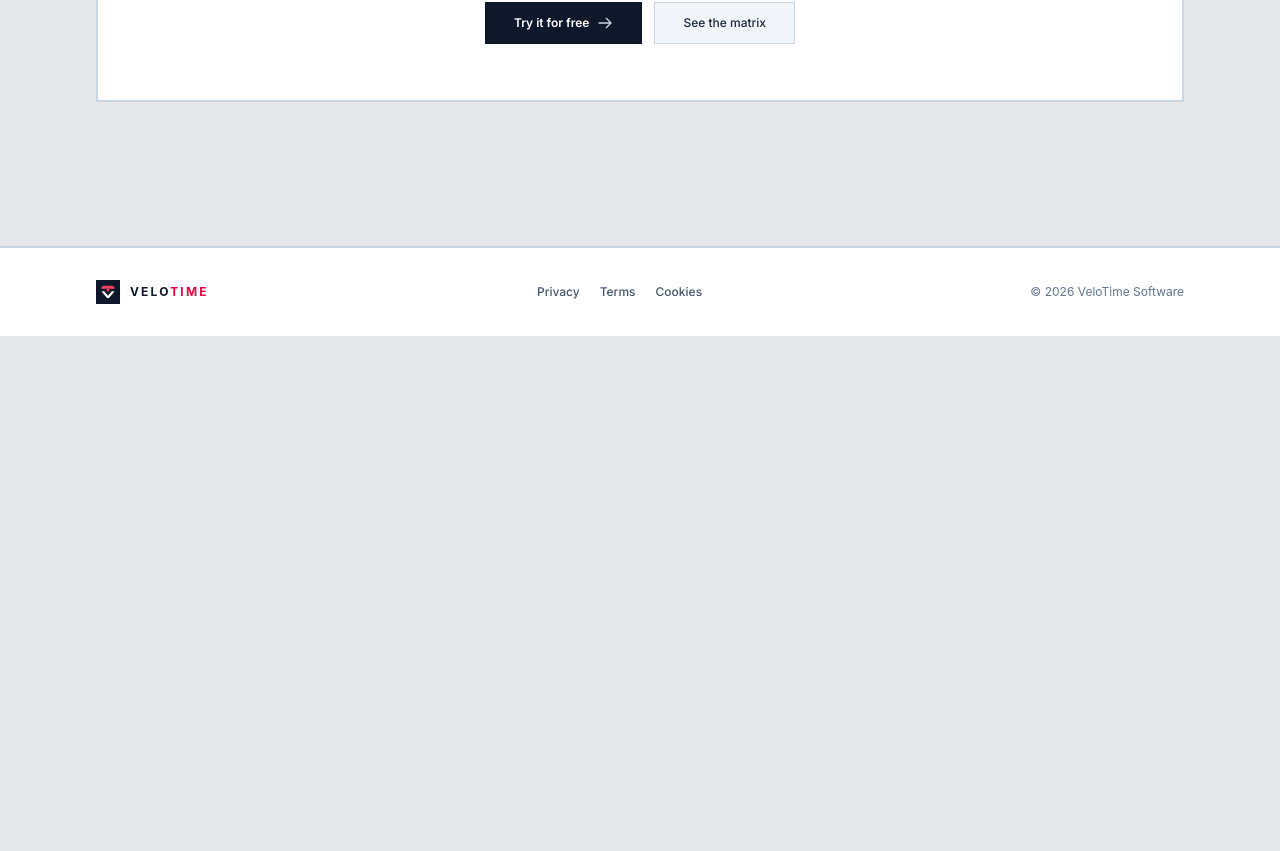
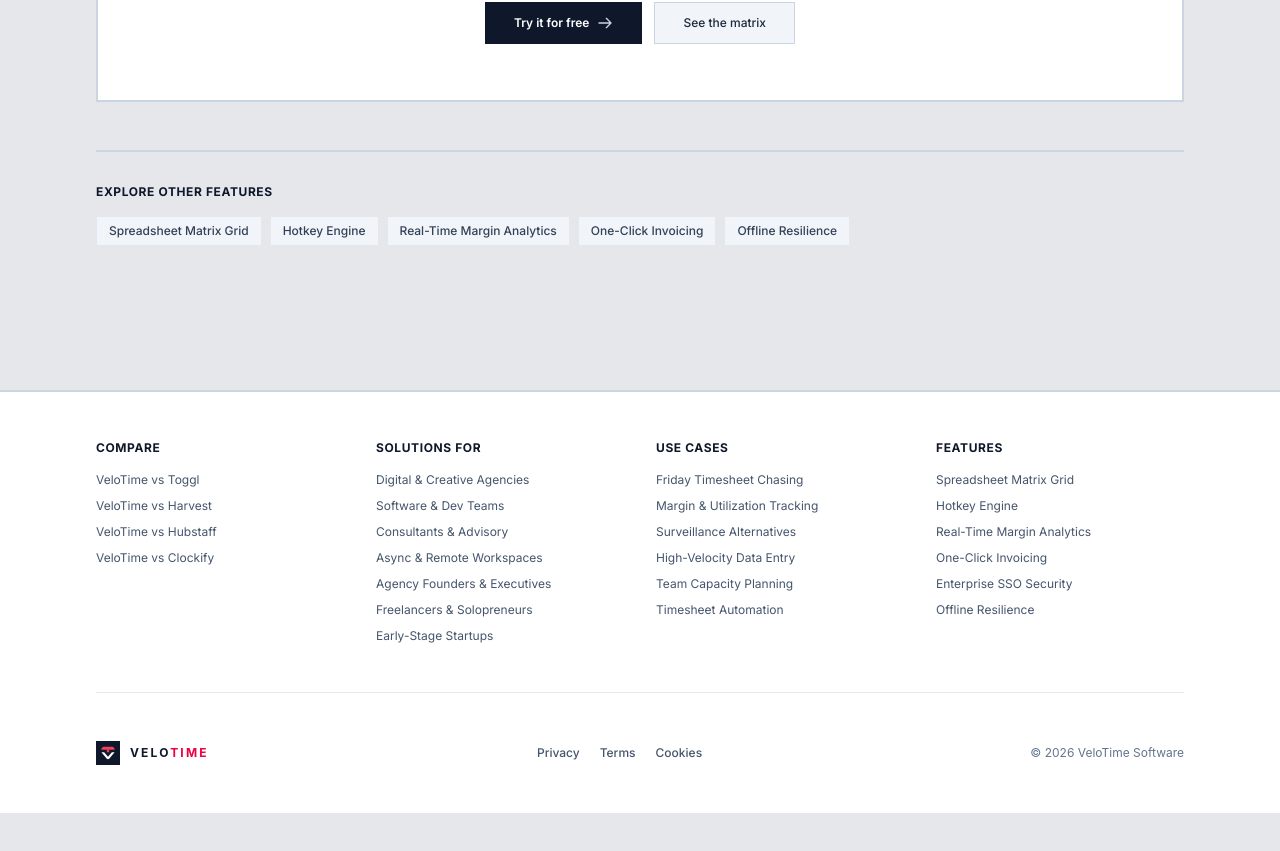
Before and after one commit to 1d2g/velotime-landing, a Next.js app: page /features/clerk-sso in a window 1280 px wide. Shown: the part 483-1334 px from the top of the page. Before the commit the page ends 899 px from the top, so only its background shows below. Built offline with nearby package versions, Linux system fonts and the light colour scheme.

Commit message:
feat: implemented SEO internal linking spider web with fat footer and dynamic cross-links

```diff
--- a/src/app/compare/[competitor]/page.js
+++ b/src/app/compare/[competitor]/page.js
@@ -117,6 +117,18 @@
         </div>
       </section>
 
+      {/* ================= RELATED LINKS ================= */}
+      <section className="pt-8 border-t-2 border-slate-300 dark:border-zinc-700">
+        <h3 className="font-bold text-slate-900 dark:text-slate-100 mb-4 uppercase tracking-wider text-xs">Explore other alternatives</h3>
+        <div className="flex flex-wrap gap-2">
+          {competitors.filter(c => c.slug !== competitor.slug).map(c => (
+            <Link key={c.slug} href={`/compare/${c.slug}`} className="px-3 py-1.5 bg-slate-100 dark:bg-zinc-800 hover:bg-rose-50 dark:hover:bg-rose-900/30 text-slate-700 dark:text-slate-300 hover:text-rose-700 dark:hover:text-rose-400 text-xs font-medium border border-slate-200 dark:border-zinc-700 transition-colors">
+              VeloTime vs {c.name}
+            </Link>
+          ))}
+        </div>
+      </section>
+
     </main>
   );
 }
--- a/src/app/features/[feature]/page.js
+++ b/src/app/features/[feature]/page.js
@@ -76,6 +76,19 @@
           </Link>
         </div>
       </section>
+
+      {/* ================= RELATED LINKS ================= */}
+      <section className="pt-8 border-t-2 border-slate-300 dark:border-zinc-700">
+        <h3 className="font-bold text-slate-900 dark:text-slate-100 mb-4 uppercase tracking-wider text-xs">Explore other features</h3>
+        <div className="flex flex-wrap gap-2">
+          {features.filter(f => f.slug !== feature.slug).map(f => (
+            <Link key={f.slug} href={`/features/${f.slug}`} className="px-3 py-1.5 bg-slate-100 dark:bg-zinc-800 hover:bg-rose-50 dark:hover:bg-rose-900/30 text-slate-700 dark:text-slate-300 hover:text-rose-700 dark:hover:text-rose-400 text-xs font-medium border border-slate-200 dark:border-zinc-700 transition-colors">
+              {f.name}
+            </Link>
+          ))}
+        </div>
+      </section>
+
     </main>
   );
 }
--- a/src/app/for/[persona]/page.js
+++ b/src/app/for/[persona]/page.js
@@ -110,6 +110,19 @@
           </ul>
         </div>
       </section>
+
+      {/* ================= RELATED LINKS ================= */}
+      <section className="pt-8 border-t-2 border-slate-300 dark:border-zinc-700">
+        <h3 className="font-bold text-slate-900 dark:text-slate-100 mb-4 uppercase tracking-wider text-xs">Explore other solutions</h3>
+        <div className="flex flex-wrap gap-2">
+          {personas.filter(p => p.slug !== persona.slug).map(p => (
+            <Link key={p.slug} href={`/for/${p.slug}`} className="px-3 py-1.5 bg-slate-100 dark:bg-zinc-800 hover:bg-rose-50 dark:hover:bg-rose-900/30 text-slate-700 dark:text-slate-300 hover:text-rose-700 dark:hover:text-rose-400 text-xs font-medium border border-slate-200 dark:border-zinc-700 transition-colors">
+              {p.name}
+            </Link>
+          ))}
+        </div>
+      </section>
+
     </main>
   );
 }
--- a/src/app/layout.js
+++ b/src/app/layout.js
@@ -1,6 +1,10 @@
 import './globals.css';
 import { Inter, JetBrains_Mono } from 'next/font/google';
 import ThemeCycler from '@/components/ThemeCycler';
+import { competitors } from '../content/competitors';
+import { personas } from '../content/personas';
+import { useCases } from '../content/useCases';
+import { features } from '../content/features';
 
 const inter = Inter({
   subsets: ['latin'],
@@ -94,10 +98,63 @@
         {/* MAIN CONTENT (Handled by pages) */}
         {children}
 
-        {/* FOOTER */}
-        <footer className="mt-16 py-8 bg-white dark:bg-zinc-900 border-t-2 border-slate-300 dark:border-zinc-700 text-slate-600 dark:text-slate-400 dark:text-slate-600 text-xs">
-          <div className="max-w-6xl mx-auto px-4 sm:px-6 lg:px-8 flex flex-col md:flex-row items-center justify-between gap-4">
+        {/* FAT FOOTER */}
+        <footer className="mt-16 py-12 bg-white dark:bg-zinc-900 border-t-2 border-slate-300 dark:border-zinc-700 text-slate-600 dark:text-slate-400 text-xs">
+          <div className="max-w-6xl mx-auto px-4 sm:px-6 lg:px-8">
+            <div className="grid grid-cols-2 md:grid-cols-4 gap-8 mb-12 border-b border-slate-200 dark:border-zinc-800 pb-12">
 
+              {/* Column 1: Compare */}
+              <div>
+                <h4 className="font-bold text-slate-900 dark:text-slate-100 uppercase tracking-wider mb-4">Compare</h4>
+                <ul className="space-y-2.5">
+                  {competitors.map(c => (
+                    <li key={c.slug}>
+                      <a href={`/compare/${c.slug}`} className="hover:text-rose-600 dark:hover:text-rose-400 transition-colors">VeloTime vs {c.name}</a>
+                    </li>
+                  ))}
+                </ul>
+              </div>
+
+              {/* Column 2: Solutions For */}
+              <div>
+                <h4 className="font-bold text-slate-900 dark:text-slate-100 uppercase tracking-wider mb-4">Solutions For</h4>
+                <ul className="space-y-2.5">
+                  {personas.map(p => (
+                    <li key={p.slug}>
+                      <a href={`/for/${p.slug}`} className="hover:text-rose-600 dark:hover:text-rose-400 transition-colors">{p.name}</a>
+                    </li>
+                  ))}
+                </ul>
+              </div>
+
+              {/* Column 3: Use Cases */}
+              <div>
+                <h4 className="font-bold text-slate-900 dark:text-slate-100 uppercase tracking-wider mb-4">Use Cases</h4>
+                <ul className="space-y-2.5">
+                  {useCases.map(u => (
+                    <li key={u.slug}>
+                      <a href={`/use-case/${u.slug}`} className="hover:text-rose-600 dark:hover:text-rose-400 transition-colors">{u.name}</a>
+                    </li>
+                  ))}
+                </ul>
+              </div>
+
+              {/* Column 4: Features */}
+              <div>
+                <h4 className="font-bold text-slate-900 dark:text-slate-100 uppercase tracking-wider mb-4">Features</h4>
+                <ul className="space-y-2.5">
+                  {features.map(f => (
+                    <li key={f.slug}>
+                      <a href={`/features/${f.slug}`} className="hover:text-rose-600 dark:hover:text-rose-400 transition-colors">{f.name}</a>
+                    </li>
+                  ))}
+                </ul>
+              </div>
+
+            </div>
+
+            {/* Bottom Bar */}
+            <div className="flex flex-col md:flex-row items-center justify-between gap-4">
               <div className="flex items-center gap-2.5">
                 <svg className="w-6 h-6 shrink-0" viewBox="0 0 200 200" fill="none">
                   <rect width="200" height="200" fill="#0F172A"/>
@@ -110,16 +167,16 @@
                 </span>
               </div>
 
-            <div className="flex items-center gap-5 text-slate-600 dark:text-slate-400 dark:text-slate-600 font-medium">
+              <div className="flex items-center gap-5 text-slate-600 dark:text-slate-400 font-medium">
                 <a href="/privacy" className="hover:text-slate-900 dark:text-slate-100 transition-colors">Privacy</a>
                 <a href="/terms" className="hover:text-slate-900 dark:text-slate-100 transition-colors">Terms</a>
                 <a href="/cookies" className="hover:text-slate-900 dark:text-slate-100 transition-colors">Cookies</a>
               </div>
 
-            <div className="text-slate-500 dark:text-slate-500 font-sans">
+              <div className="text-slate-500 font-sans">
                 &copy; {new Date().getFullYear()} VeloTime Software
               </div>
-
+            </div>
           </div>
         </footer>
       </body>
--- a/src/app/page.js
+++ b/src/app/page.js
@@ -1,6 +1,9 @@
 "use client";
 
 import { useState } from 'react';
+import Link from 'next/link';
+import { personas } from '../content/personas';
+import { useCases } from '../content/useCases';
 
 export default function Home() {
   const [matrix, setMatrix] = useState([
@@ -365,6 +368,38 @@
         </div>
       </section>
 
+      {/* ================= EXPLORE SOLUTIONS (SEO INTERNAL LINKS) ================= */}
+      <section className="py-12 max-w-4xl mx-auto">
+        <div className="text-center mb-8">
+          <h2 className="text-2xl font-extrabold text-slate-900 dark:text-slate-100">Built for how you work</h2>
+          <p className="mt-2 text-slate-600 dark:text-slate-400 text-sm">Explore how VeloTime solves time tracking for different teams and workflows.</p>
+        </div>
+
+        <div className="grid grid-cols-1 sm:grid-cols-2 gap-4">
+          <div className="grid-cell p-6 border-2 border-slate-300 dark:border-zinc-700 bg-white dark:bg-zinc-900">
+            <h3 className="font-bold text-slate-900 dark:text-slate-100 mb-3 uppercase tracking-wider text-xs">By Industry & Role</h3>
+            <div className="flex flex-wrap gap-2">
+              {personas.map(p => (
+                <Link key={p.slug} href={`/for/${p.slug}`} className="px-3 py-1.5 bg-slate-100 dark:bg-zinc-800 hover:bg-rose-50 dark:hover:bg-rose-900/30 text-slate-700 dark:text-slate-300 hover:text-rose-700 dark:hover:text-rose-400 text-xs font-medium border border-slate-200 dark:border-zinc-700 transition-colors">
+                  {p.name}
+                </Link>
+              ))}
+            </div>
+          </div>
+
+          <div className="grid-cell p-6 border-2 border-slate-300 dark:border-zinc-700 bg-white dark:bg-zinc-900">
+            <h3 className="font-bold text-slate-900 dark:text-slate-100 mb-3 uppercase tracking-wider text-xs">By Problem Solved</h3>
+            <div className="flex flex-wrap gap-2">
+              {useCases.map(u => (
+                <Link key={u.slug} href={`/use-case/${u.slug}`} className="px-3 py-1.5 bg-slate-100 dark:bg-zinc-800 hover:bg-rose-50 dark:hover:bg-rose-900/30 text-slate-700 dark:text-slate-300 hover:text-rose-700 dark:hover:text-rose-400 text-xs font-medium border border-slate-200 dark:border-zinc-700 transition-colors">
+                  {u.name}
+                </Link>
+              ))}
+            </div>
+          </div>
+        </div>
+      </section>
+
       {/* ================= ENTERPRISE FORM ================= */}
       <section className="grid-cell p-6 sm:p-8 max-w-xl mx-auto border-2 border-slate-300 dark:border-zinc-700">
         <div className="text-center max-w-md mx-auto">
--- a/src/app/use-case/[slug]/page.js
+++ b/src/app/use-case/[slug]/page.js
@@ -75,6 +75,19 @@
           </Link>
         </div>
       </section>
+
+      {/* ================= RELATED LINKS ================= */}
+      <section className="pt-8 border-t-2 border-slate-300 dark:border-zinc-700">
+        <h3 className="font-bold text-slate-900 dark:text-slate-100 mb-4 uppercase tracking-wider text-xs">Explore other use cases</h3>
+        <div className="flex flex-wrap gap-2">
+          {useCases.filter(u => u.slug !== useCase.slug).map(u => (
+            <Link key={u.slug} href={`/use-case/${u.slug}`} className="px-3 py-1.5 bg-slate-100 dark:bg-zinc-800 hover:bg-rose-50 dark:hover:bg-rose-900/30 text-slate-700 dark:text-slate-300 hover:text-rose-700 dark:hover:text-rose-400 text-xs font-medium border border-slate-200 dark:border-zinc-700 transition-colors">
+              {u.name}
+            </Link>
+          ))}
+        </div>
+      </section>
+
     </main>
   );
 }
```
Lines whose indentation alone changed are shown as unchanged.
